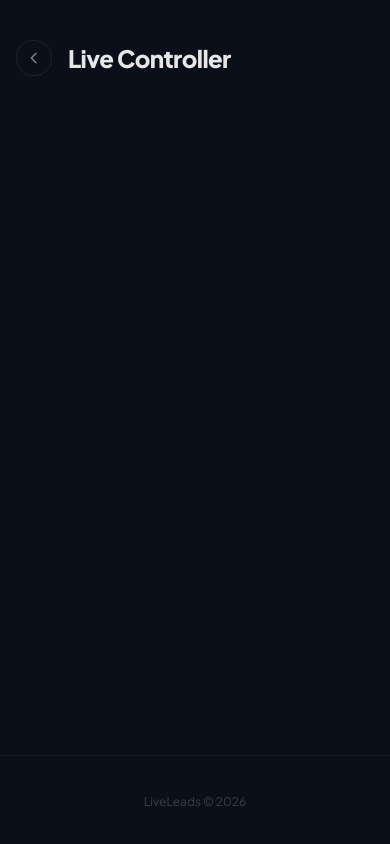
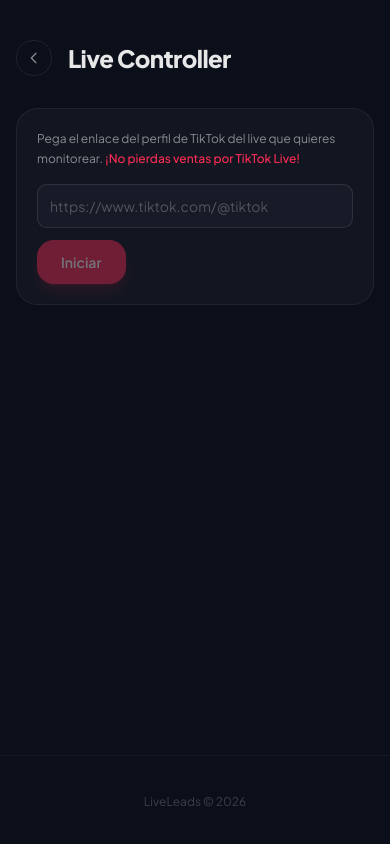
Before and after one commit to SamuelMauricioL/vende-en-one-web, a Next.js app: page /app in a window 390 px wide. Built offline with nearby package versions, Linux system fonts and the light colour scheme; no server answers.

Commit message:
fix: show form card on mobile so user can enter TikTok URL

```diff
--- a/src/components/live-controller.tsx
+++ b/src/components/live-controller.tsx
@@ -144,9 +144,9 @@
 
   return (
     <div className="space-y-5">
-      {/* Form - hidden on mobile */}
+      {/* Form */}
       <div
-        className="rounded-2xl p-5 max-md:hidden"
+        className="rounded-2xl p-5"
         style={{
           background: "rgba(255,255,255,0.03)",
           border: "1px solid rgba(255,255,255,0.06)",
```
